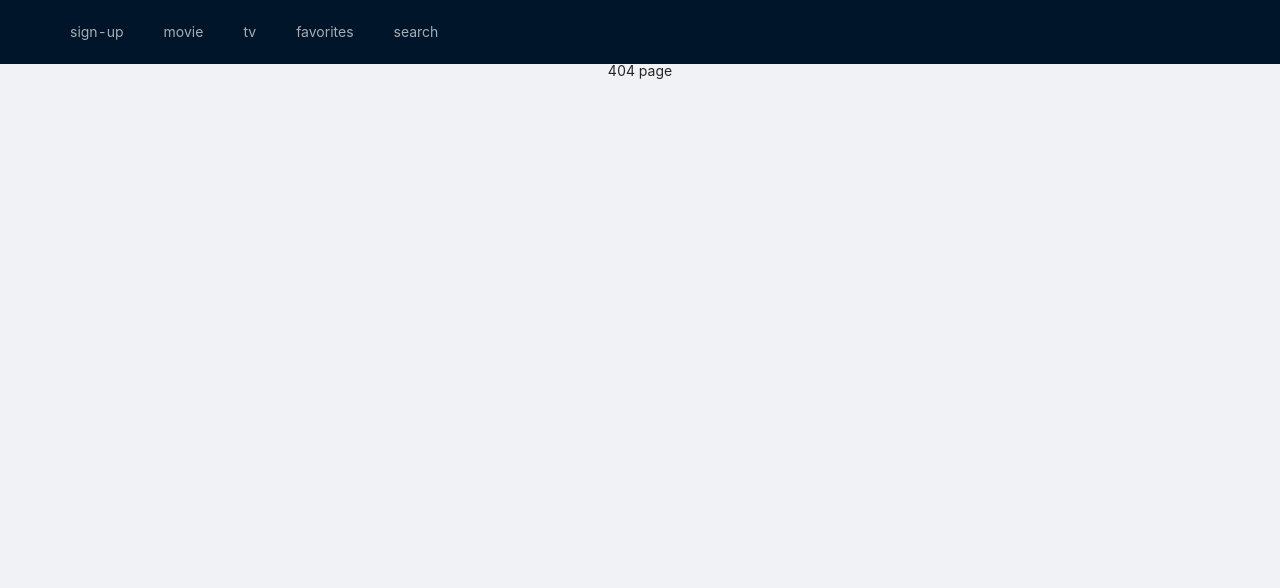
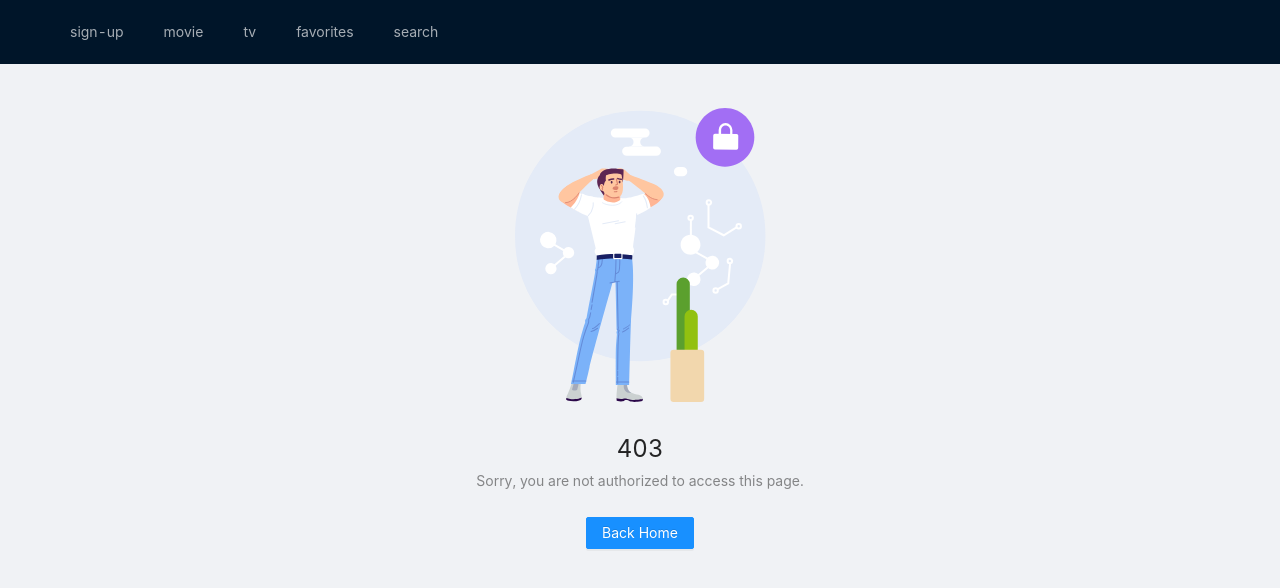
Before and after one commit to Affrit/Films, a React (Create React App) app: page /403 in a window 1280 px wide. Before the commit this address had no page. Shown: the top 588 px of the page. Built offline with nearby package versions, Linux system fonts and the light colour scheme.

Commit message:
403/404 pages are avaliable

```diff
--- a/src/App.js
+++ b/src/App.js
@@ -13,6 +13,8 @@ import { FilmDetalisPage } from './components/FilmDetalisPage/FilmDetalisPage';
 import { SignUp } from './components/SignUpPage/SignUp';
 import { SignIn } from './components/SignInPage/SignIn';
 import { MoviesPage } from './components/MoviesPage/MoviesPage';
+import { Page404 } from './components/Page404/Page404';
+import { Page403 } from './components/Page403/Page403';
 
 function App() {
   return (
@@ -30,12 +32,13 @@ function App() {
               <Route path="/movie/:film" element={<FilmDetalisPage />} />
               <Route path="/tv/:film" element={<FilmDetalisPage />} />
               <Route path="/sign-up" element={<SignUp />} />
+              <Route path="/403" element={<Page403 />} />
               <Route path="/favorites" element={
                 <PrivateRoute>
 
                 </PrivateRoute>
               } />
-              <Route path="*" element={'404 page'} />
+              <Route path="*" element={<Page404 />} />
             </Routes>
           </ContentApp>
         </Layout>
--- /dev/null
+++ b/src/components/Page403/Page403.jsx
@@ -0,0 +1,16 @@
+import React from 'react';
+import { Result, Button } from 'antd';
+import { Link } from 'react-router-dom';
+
+export const Page403 = () => {
+  return (
+    <Result
+      status="403"
+      title="403"
+      subTitle="Sorry, you are not authorized to access this page."
+      extra={<Link to="/">
+        <Button type="primary">Back Home</Button>
+      </Link>}
+    />
+  )
+}
--- /dev/null
+++ b/src/components/Page404/Page404.jsx
@@ -0,0 +1,16 @@
+import React from 'react';
+import { Result, Button } from 'antd';
+import { Link } from 'react-router-dom';
+
+export const Page404 = () => {
+  return (
+    <Result
+      status="404"
+      title="404"
+      subTitle="Sorry, the page you visited does not exist."
+      extra={<Link to="/">
+        <Button type="primary">Back Home</Button>
+      </Link>}
+    />
+  )
+}
--- a/src/components/PrivateRoute/PrivateRoute.jsx
+++ b/src/components/PrivateRoute/PrivateRoute.jsx
@@ -5,5 +5,5 @@ import { authSelector } from './selector';
 
 export const PrivateRoute = ({ children }) => {
   const { isAuth } = useSelector(authSelector)
-  return isAuth ? children : <Navigate to="/" />
+  return isAuth ? children : <Navigate to="/403" />
 }
```
